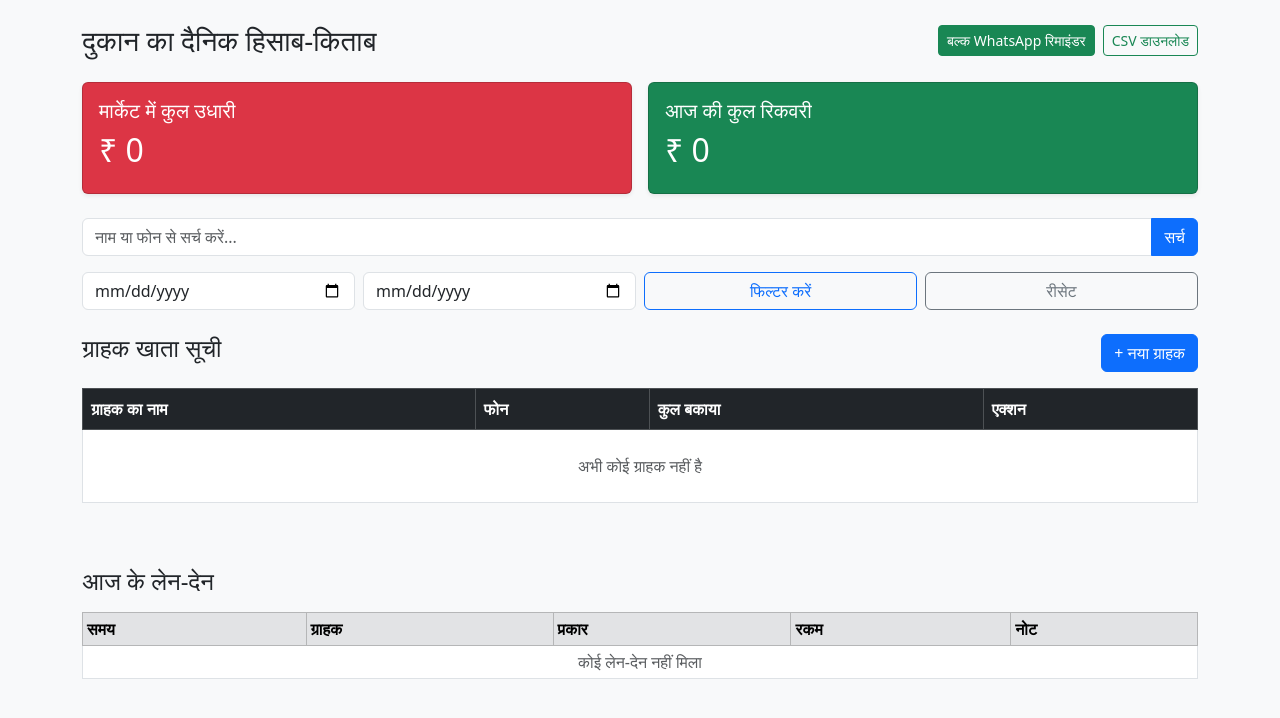
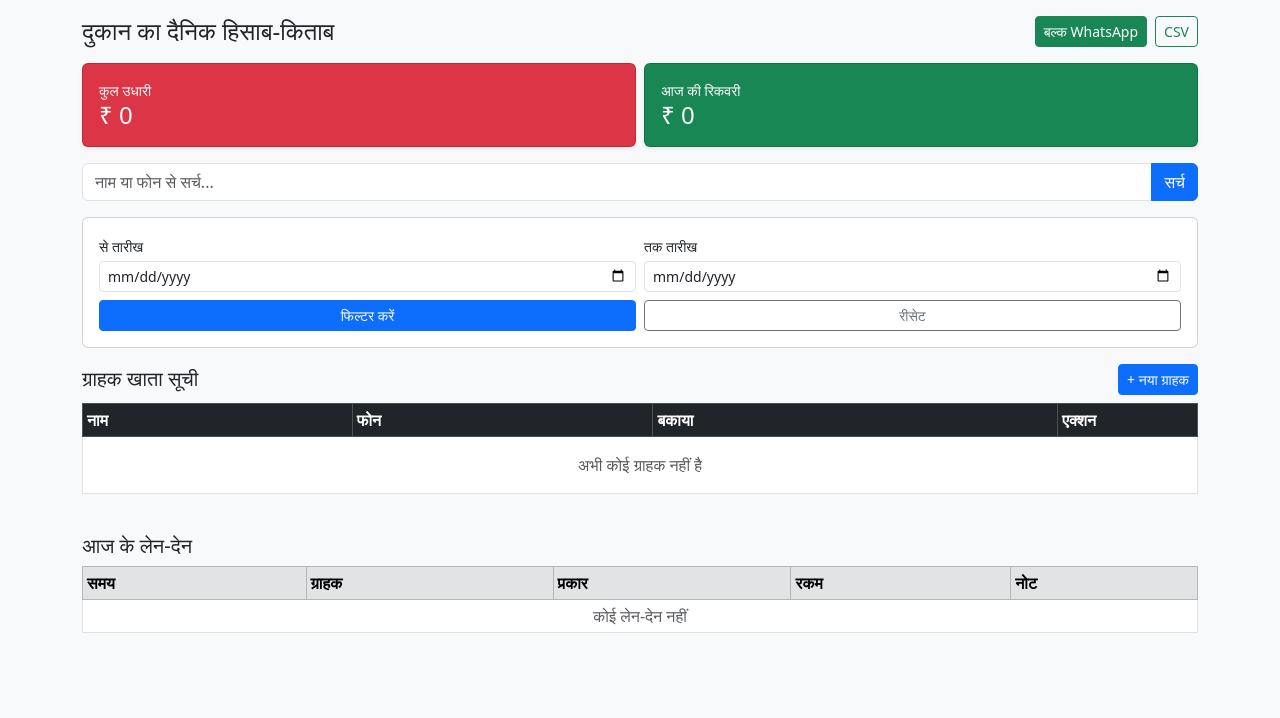
Before and after one commit to kbulbul026-coder/ledger-project, a Django app: page / in a window 1280 px wide. Shown: the part 56-774 px from the top of the page. Run offline with Django 5.2, Linux system fonts and the light colour scheme; the visitor is signed in with stand-in values (Sample User, id 1); data that the repository does not hold is empty.

Commit message:
Update dashboard.html

```diff
--- a/ledger/templates/ledger/dashboard.html
+++ b/ledger/templates/ledger/dashboard.html
@@ -1,26 +1,28 @@
 {% extends 'base.html' %}
 {% block content %}
-<div class="container my-4">
-    <div class="d-flex justify-content-between align-items-center mb-4 flex-wrap gap-2">
-        <h3 class="mb-0">दुकान का दैनिक हिसाब-किताब</h3>
+<div class="container my-3">
+
+    <!-- हेडर -->
+    <div class="d-flex justify-content-between align-items-center mb-3 flex-wrap gap-2">
+        <h4 class="mb-0">दुकान का दैनिक हिसाब-किताब</h4>
         <div class="d-flex gap-2">
-            <a href="{% url 'bulk_reminder' %}" class="btn btn-success btn-sm">बल्क WhatsApp रिमाइंडर</a>
-            <a href="{% url 'export_csv' %}" class="btn btn-outline-success btn-sm">CSV डाउनलोड</a>
+            <a href="{% url 'bulk_reminder' %}" class="btn btn-success btn-sm">बल्क WhatsApp</a>
+            <a href="{% url 'export_csv' %}" class="btn btn-outline-success btn-sm">CSV</a>
         </div>
     </div>
 
     <!-- टोटल कार्ड्स -->
-    <div class="row g-3 mb-4">
-        <div class="col-md-6">
-            <div class="card bg-danger text-white p-3 shadow-sm">
-                <h5>मार्केट में कुल उधारी</h5>
-                <h2>₹ {{ total_udhaar }}</h2>
+    <div class="row g-2 mb-3">
+        <div class="col-6">
+            <div class="card bg-danger text-white p-3 shadow-sm h-100">
+                <small>कुल उधारी</small>
+                <h4 class="mb-0">₹ {{ total_udhaar }}</h4>
             </div>
         </div>
-        <div class="col-md-6">
-            <div class="card bg-success text-white p-3 shadow-sm">
-                <h5>आज की कुल रिकवरी</h5>
-                <h2>₹ {{ today_recovered }}</h2>
+        <div class="col-6">
+            <div class="card bg-success text-white p-3 shadow-sm h-100">
+                <small>आज की रिकवरी</small>
+                <h4 class="mb-0">₹ {{ today_recovered }}</h4>
             </div>
         </div>
     </div>
@@ -28,67 +30,75 @@
     <!-- सर्च -->
     <form method="get" class="mb-3">
         <div class="input-group">
-            <input type="text" name="q" value="{{ query }}" class="form-control" placeholder="नाम या फोन से सर्च करें...">
+            <input type="text" name="q" value="{{ query }}" class="form-control" placeholder="नाम या फोन से सर्च...">
             <button class="btn btn-primary" type="submit">सर्च</button>
             {% if query %}
-                <a href="{% url 'daily_ledger' %}" class="btn btn-outline-secondary">क्लियर</a>
+                <a href="{% url 'daily_ledger' %}" class="btn btn-outline-secondary">✕</a>
             {% endif %}
         </div>
     </form>
 
-    <!-- डेट रेंज फिल्टर -->
-    <form method="get" class="row g-2 mb-4">
-        <div class="col-md-3">
-            <input type="date" name="start_date" value="{{ start_date }}" class="form-control">
+    <!-- डेट रेंज फिल्टर (मोबाइल फ्रेंडली) -->
+    <form method="get" class="card card-body mb-3 p-3">
+        <div class="row g-2">
+            <div class="col-6">
+                <label class="form-label small mb-1">से तारीख</label>
+                <input type="date" name="start_date" value="{{ start_date }}" class="form-control form-control-sm">
             </div>
-        <div class="col-md-3">
-            <input type="date" name="end_date" value="{{ end_date }}" class="form-control">
+            <div class="col-6">
+                <label class="form-label small mb-1">तक तारीख</label>
+                <input type="date" name="end_date" value="{{ end_date }}" class="form-control form-control-sm">
             </div>
-        <div class="col-md-3">
-            <button type="submit" class="btn btn-outline-primary w-100">फिल्टर करें</button>
+            <div class="col-6">
+                <button type="submit" class="btn btn-primary btn-sm w-100">फिल्टर करें</button>
             </div>
-        <div class="col-md-3">
-            <a href="{% url 'daily_ledger' %}" class="btn btn-outline-secondary w-100">रीसेट</a>
+            <div class="col-6">
+                <a href="{% url 'daily_ledger' %}" class="btn btn-outline-secondary btn-sm w-100">रीसेट</a>
+            </div>
         </div>
     </form>
 
-    <div class="d-flex justify-content-between mb-3">
-        <h4>ग्राहक खाता सूची</h4>
-        <a href="{% url 'add_customer' %}" class="btn btn-primary">+ नया ग्राहक</a>
+    <!-- ग्राहक सूची हेडर -->
+    <div class="d-flex justify-content-between align-items-center mb-2">
+        <h5 class="mb-0">ग्राहक खाता सूची</h5>
+        <a href="{% url 'add_customer' %}" class="btn btn-primary btn-sm">+ नया ग्राहक</a>
     </div>
 
-    <div class="table-responsive mb-5">
-        <table class="table table-bordered align-middle bg-white">
+    <!-- ग्राहक टेबल -->
+    <div class="table-responsive mb-4">
+        <table class="table table-bordered table-sm align-middle bg-white">
             <thead class="table-dark">
                 <tr>
-                    <th>ग्राहक का नाम</th>
+                    <th>नाम</th>
                     <th>फोन</th>
-                    <th>कुल बकाया</th>
-                    <th>एक्शन</th>
+                    <th>बकाया</th>
+                    <th width="140">एक्शन</th>
                 </tr>
             </thead>
             <tbody>
                 {% for customer in customers %}
                 <tr>
-                    <td><strong>{{ customer.name }}</strong></td>
-                    <td>{{ customer.phone }}</td>
+                    <td>
+                        <strong>{{ customer.name }}</strong>
+                    </td>
+                    <td class="small">{{ customer.phone }}</td>
                     <td class="{% if customer.balance > 0 %}text-danger fw-bold{% elif customer.balance < 0 %}text-success fw-bold{% else %}text-muted{% endif %}">
                         ₹ {{ customer.balance }}
                     </td>
                     <td>
-                        <a href="{% url 'add_transaction' customer.id %}" class="btn btn-sm btn-outline-dark">लेन-देन</a>
-                        <a href="{% url 'customer_detail' customer.id %}" class="btn btn-sm btn-outline-primary">विवरण</a>
+                        <div class="d-flex flex-wrap gap-1">
+                            <a href="{% url 'add_transaction' customer.id %}" class="btn btn-sm btn-outline-dark py-0 px-1">लेन-देन</a>
+                            <a href="{% url 'customer_detail' customer.id %}" class="btn btn-sm btn-outline-primary py-0 px-1">विवरण</a>
                             {% if customer.balance > 0 %}
                             <a href="https://wa.me/91{{ customer.phone }}?text=नमस्ते {{ customer.name }} जी,%0A%0Aआपकी दुकान पर कुल ₹{{ customer.balance }} की उधारी बाकी है।%0Aकृपया जल्द भुगतान कर दें।%0A%0Aधन्यवाद!"
-                           class="btn btn-sm btn-success" target="_blank">
-                            WhatsApp
-                        </a>
+                               class="btn btn-sm btn-success py-0 px-1" target="_blank">WA</a>
                             {% endif %}
+                        </div>
                     </td>
                 </tr>
                 {% empty %}
                 <tr>
-                    <td colspan="4" class="text-center text-muted py-4">
+                    <td colspan="4" class="text-center text-muted py-3">
                         {% if query %}कोई मैच नहीं मिला{% else %}अभी कोई ग्राहक नहीं है{% endif %}
                     </td>
                 </tr>
@@ -97,10 +107,10 @@
         </table>
     </div>
 
-    <!-- लेन-देन लिस्ट -->
-    <h4 class="mb-3">{{ filter_label }} के लेन-देन</h4>
+    <!-- आज / फिल्टर के लेन-देन -->
+    <h5 class="mb-2">{{ filter_label }} के लेन-देन</h5>
     <div class="table-responsive">
-        <table class="table table-sm table-bordered bg-white">
+        <table class="table table-bordered table-sm bg-white">
             <thead class="table-secondary">
                 <tr>
                     <th>समय</th>
@@ -113,27 +123,28 @@
             <tbody>
                 {% for t in today_transactions %}
                 <tr>
-                    <td>{{ t.date|time:"H:i" }}</td>
-                    <td>{{ t.customer.name }}</td>
+                    <td class="small">{{ t.date|time:"H:i" }}</td>
+                    <td class="small">{{ t.customer.name }}</td>
                     <td>
                         {% if t.transaction_type == 'GAVE' %}
-                            <span class="badge bg-danger">उधारी दी</span>
+                            <span class="badge bg-danger">उधारी</span>
                         {% else %}
-                            <span class="badge bg-success">जमा मिला</span>
+                            <span class="badge bg-success">जमा</span>
                         {% endif %}
                     </td>
-                    <td class="{% if t.transaction_type == 'GAVE' %}text-danger{% else %}text-success{% endif %} fw-bold">
+                    <td class="{% if t.transaction_type == 'GAVE' %}text-danger{% else %}text-success{% endif %} fw-bold small">
                         ₹ {{ t.amount }}
                     </td>
-                    <td>{{ t.description|default:"-" }}</td>
+                    <td class="small">{{ t.description|default:"-" }}</td>
                 </tr>
                 {% empty %}
                 <tr>
-                    <td colspan="5" class="text-center text-muted">कोई लेन-देन नहीं मिला</td>
+                    <td colspan="5" class="text-center text-muted">कोई लेन-देन नहीं</td>
                 </tr>
                 {% endfor %}
             </tbody>
         </table>
     </div>
+
 </div>
 {% endblock %}
```
Lines whose indentation alone changed are shown as unchanged.
